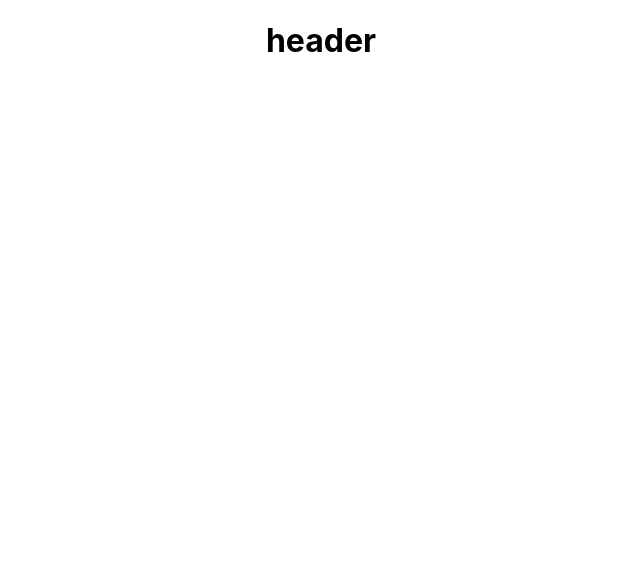
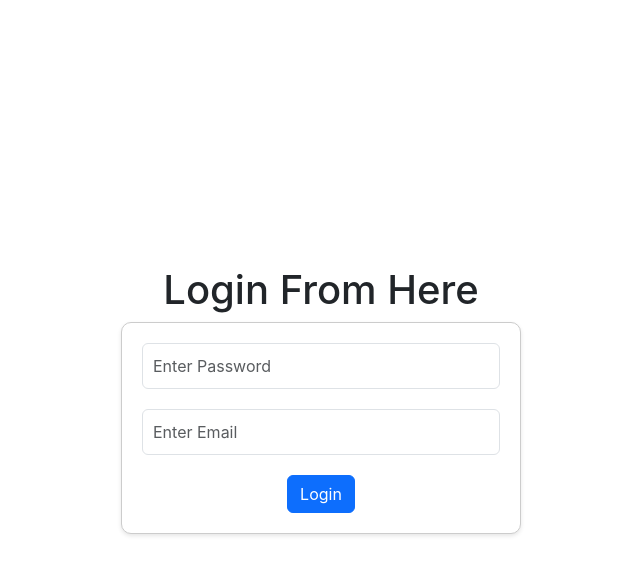
Before and after one commit to Kalindusu/Admin_User_Auth, a React (Create React App) app in the folder frontend/: page / in a window 1280 px wide. Shown: the top 574 px of the page, without its empty margins (319-959 px from the left). Built offline with nearby package versions, Linux system fonts and the light colour scheme.

Commit message:
commponent create

```diff
--- a/frontend/package.json
+++ b/frontend/package.json
@@ -6,9 +6,13 @@
     "@testing-library/jest-dom": "^5.17.0",
     "@testing-library/react": "^13.4.0",
     "@testing-library/user-event": "^13.5.0",
+    "bootstrap": "^5.3.3",
     "react": "^18.3.1",
+    "react-bootstrap": "^2.10.5",
     "react-dom": "^18.3.1",
+    "react-router-dom": "^6.26.2",
     "react-scripts": "5.0.1",
+    "router": "^1.3.8",
     "web-vitals": "^2.1.4"
   },
   "scripts": {
--- a/frontend/public/index.html
+++ b/frontend/public/index.html
@@ -24,6 +24,7 @@
       work correctly both with client-side routing and a non-root public URL.
       Learn how to configure a non-root public URL by running `npm run build`.
     -->
+    <link href="https://cdn.jsdelivr.net/npm/bootstrap@5.3.3/dist/css/bootstrap.min.css" rel="stylesheet" integrity="sha384-QWTKZyjpPEjISv5WaRU9OFeRpok6YctnYmDr5pNlyT2bRjXh0JMhjY6hW+ALEwIH" crossorigin="anonymous">
     <title>React App</title>
   </head>
   <body>
--- a/frontend/src/App.js
+++ b/frontend/src/App.js
@@ -1,10 +1,20 @@
-import logo from './logo.svg';
+
 import './App.css';
+import Login from './Components/Login';
+import Register from './Components/Register';
+import { BrowserRouter, Route, Routes } from 'react-router-dom';
+
+
 
 function App() {
   return (
     <div className="App">
-      <h1>header</h1>
+   <BrowserRouter>
+    <Routes>
+      <Route path="/" element={<Login />}></Route>
+      <Route path="/register" element={<Register />}></Route>
+    </Routes>
+    </BrowserRouter>
     </div>
   );
 }
--- /dev/null
+++ b/frontend/src/Components/Login.css
@@ -0,0 +1,23 @@
+.center-form{
+    display: flex;
+    justify-content: center;
+    align-items: center;
+    height: 100vh;
+    flex-direction: column ;
+}
+
+.center-form Form{
+    max-width:400px;
+    width:100%;
+    padding:20px;
+    background-color: #fff;
+    border-radius: 10px;
+    box-shadow: 0 2px 4px rgba(0, 0, 0, 0.1);
+    border:1px solid #ccc;
+    text-align: center;
+}
+
+.center-form Form .form-control{
+    margin-bottom: 20px;
+    padding:10px;
+}
--- a/frontend/src/Components/Login.js
+++ b/frontend/src/Components/Login.js
@@ -1,8 +1,31 @@
 import React from 'react'
+import Button from "react-bootstrap/Button";
+import Form from "react-bootstrap/Form";
+import "./Login.css";
 
 function Login() {
   return (
-    <div>Login</div>
+    <div className="center-form">
+      <h1>Login From Here </h1>
+      <form>
+        <Form.Group className="mb-3" controlId="formBasicPassword">
+          <Form.Control
+            type="password"
+            placeholder="Enter Password"
+            name="password"
+          />
+        </Form.Group>
+        <Form.Group className="mb-3" controlId="formBasicEmail">
+          <Form.Control
+            type="email"
+            placeholder="Enter Email"
+            name="email"
+          />
+        </Form.Group>
+
+        <Button variant="primary" type="submit">Login</Button>
+      </form>
+    </div>
   )
 }
 
--- a/frontend/src/Components/Register.js
+++ b/frontend/src/Components/Register.js
@@ -2,7 +2,9 @@ import React from 'react'
 
 function Register() {
   return (
-    <div>Register</div>
+    <div>
+      <h1>Register</h1>
+    </div>
   )
 }
 
```
Also changed, not shown: 1 other file (tests, documents, lock files or other folders).
